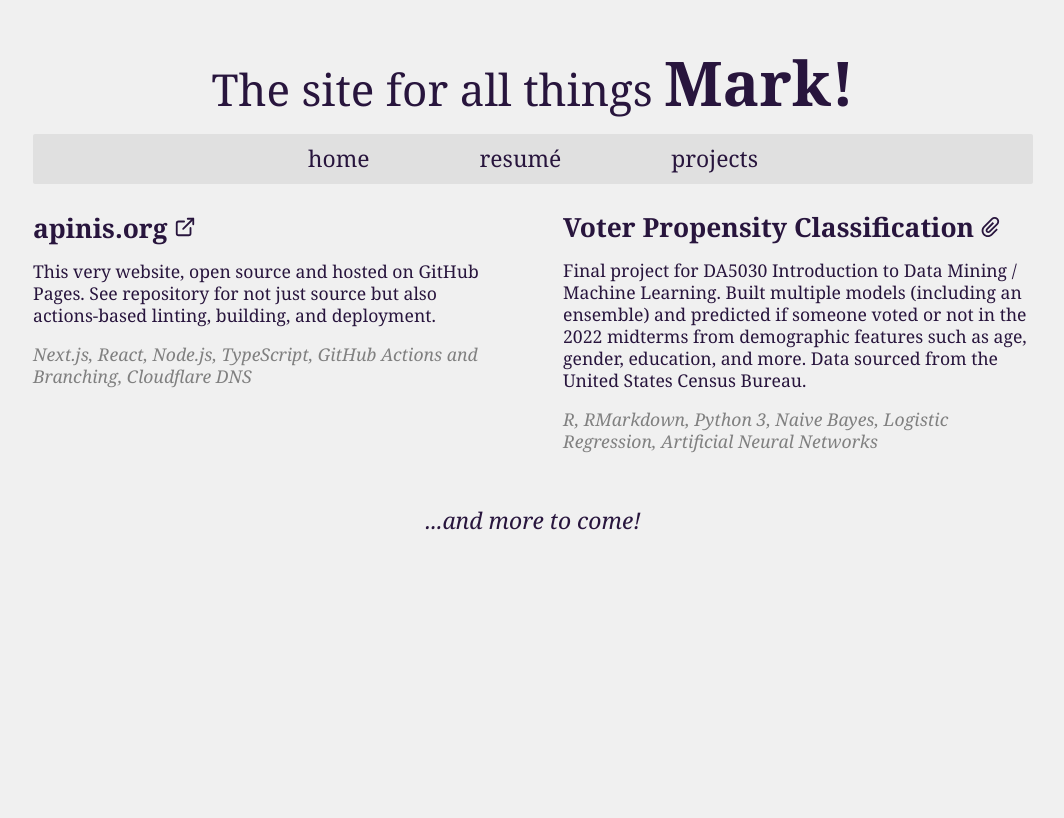
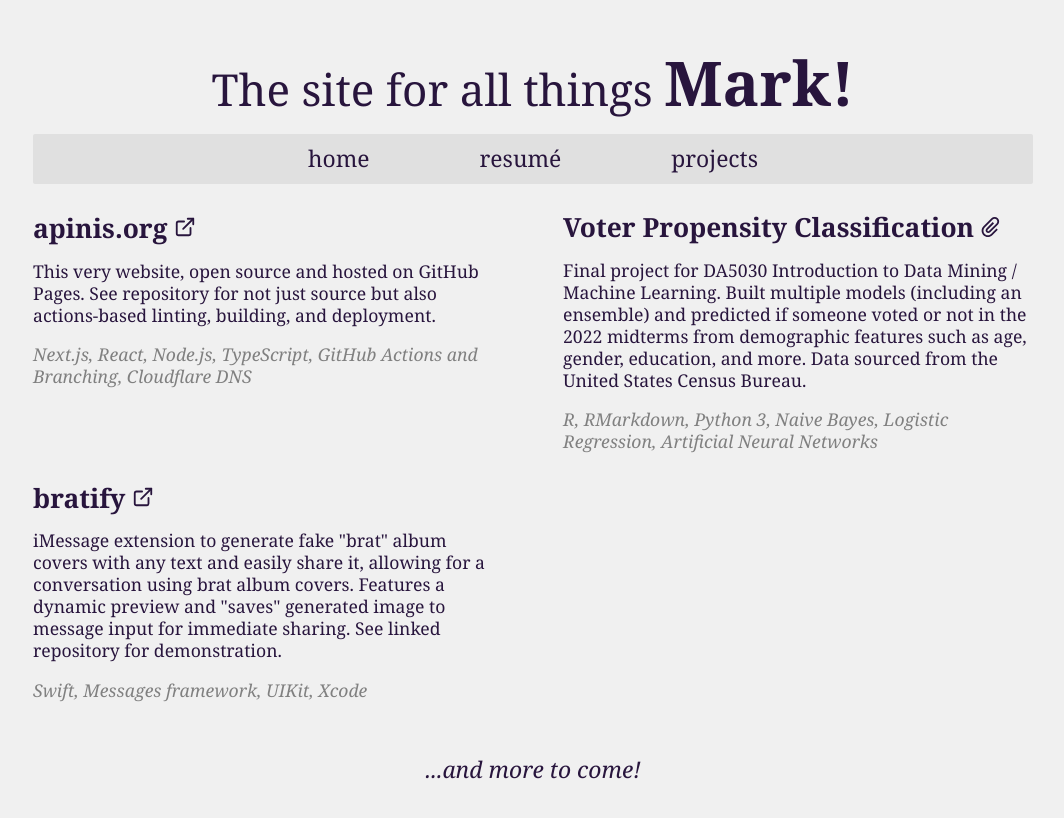
Before and after one commit to mapinis/mapinis.github.io, a Next.js app: page /projects in a window 1280 px wide. Shown: the top 818 px of the page, without its empty margins (107-1171 px from the left). Built offline with nearby package versions, Linux system fonts and the light colour scheme.

Commit message:
Added bratify to projects

```diff
--- a/src/app/projects/page.tsx
+++ b/src/app/projects/page.tsx
@@ -22,6 +22,15 @@ export default function Page() {
       tools: [
         "R", "RMarkdown", "Python 3", "Naive Bayes", "Logistic Regression", "Artificial Neural Networks"
       ]
+    },
+    {
+      title: "bratify",
+      url: "https://github.com/mapinis/bratify",
+      icon: <FiExternalLink size={22} />,
+      desc: "iMessage extension to generate fake \"brat\" album covers with any text and easily share it, allowing for a conversation using brat album covers. Features a dynamic preview and \"saves\" generated image to message input for immediate sharing. See linked repository for demonstration.",
+      tools: [
+        "Swift", "Messages framework", "UIKit", "Xcode"
+      ]
     }
   ]
 
```
